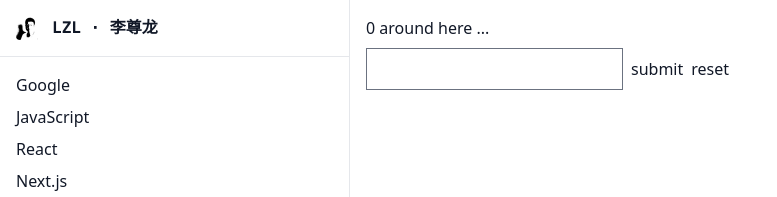
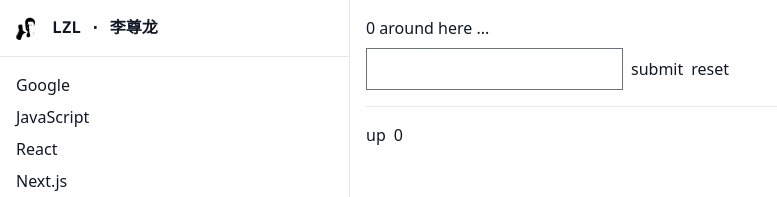
Before and after one commit to lzl/lzl.dev, a Next.js app: page /try in a window 1280 px wide. Shown: the top 197 px of the page, without its empty margins (0-777 px from the left). Built offline with nearby package versions, Linux system fonts and the light colour scheme; what @tailwindcss/typography would draw is missing.

Commit message:
try jotai

```diff
--- a/src/pages/try.js
+++ b/src/pages/try.js
@@ -1,5 +1,6 @@
 import { useEffect } from 'react'
 import create from 'zustand'
+import { Provider, atom, useAtom } from 'jotai'
 import produce from 'immer'
 import pipe from 'ramda/src/pipe'
 import { useForm } from 'react-hook-form'
@@ -99,13 +100,27 @@ function Controls() {
   )
 }
 
+const countAtom = atom(0)
+
+function Counter() {
+  const [count, setCount] = useAtom(countAtom)
+  return (
+    <div className="flex space-x-2">
+      <button onClick={() => setCount((c) => c + 1)}>up</button>
+      <div>{count}</div>
+    </div>
+  )
+}
+
 function Right() {
   return (
-    <>
+    <Provider>
       <BearCounter />
       <BearList />
       <Controls />
-    </>
+      <hr className="my-4" />
+      <Counter />
+    </Provider>
   )
 }
 
```
